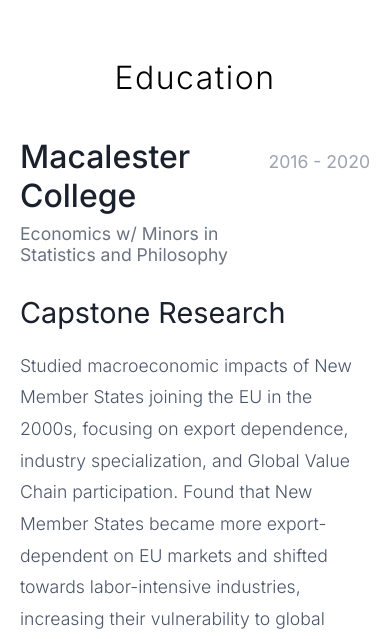
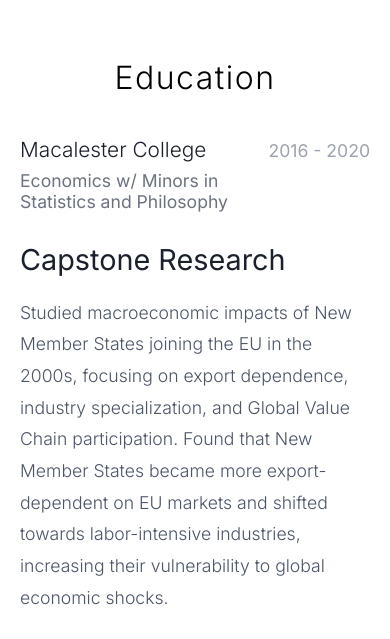
Before and after one commit to lvsomala/lvsomala.github.io, a plain HTML site: page index.html in a window 390 px wide. Shown: the part 5000-5639 px from the top of the page. Drawn offline with Linux system fonts and the light colour scheme; animation ran at ten frames a second.

Commit message:
Make Macalester College text smaller and not bold
- Reduced font-size from 2rem to 1.5rem (24px instead of 32px)
- Changed font-weight from 500 to 300 (light instead of medium/bold)
- Now smaller than Education header (32px) as requested
- Updated mobile version to 1.3rem for consistency

🤖 Generated with [Claude Code](https://claude.ai/code)

Co-Authored-By: Claude <noreply@anthropic.com>

```diff
--- a/index.html
+++ b/index.html
@@ -499,8 +499,8 @@
         }
 
         .degree-info h3 {
-            font-size: 2rem;
-            font-weight: 500;
+            font-size: 1.5rem;
+            font-weight: 300;
             color: #1a202c;
             margin-bottom: 8px;
             font-family: 'Inter', sans-serif;
@@ -662,7 +662,7 @@
             }
 
             .degree-info h3 {
-                font-size: 2rem;
+                font-size: 1.3rem;
             }
 
             .degree-info h4 {
```
